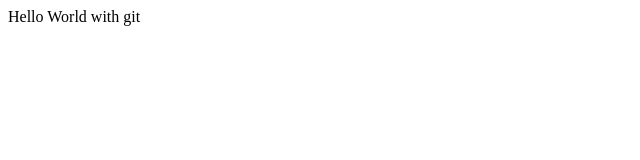
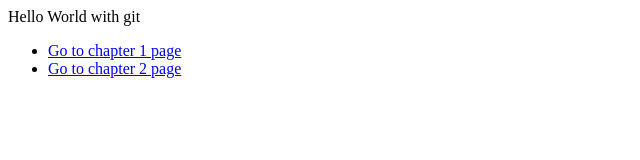
Before and after one commit to chickenDev2k/git-chapter5-01, a plain HTML site: page index.html in a window 1280 px wide. Shown: the whole page, without its empty margins (0-640 px from the left). Drawn offline with Linux system fonts and the light colour scheme.

Commit message:
update: add link to other chapter page

```diff
--- a/index.html
+++ b/index.html
@@ -8,6 +8,10 @@
 
 <body>
     Hello World with git
+    <ul>
+        <li><a href="./chapter1.html">Go to chapter 1 page</a></li>
+        <li><a href="./chapter2.html">Go to chapter 2 page</a></li>
+    </ul>
 </body>
 
 </html>
```
